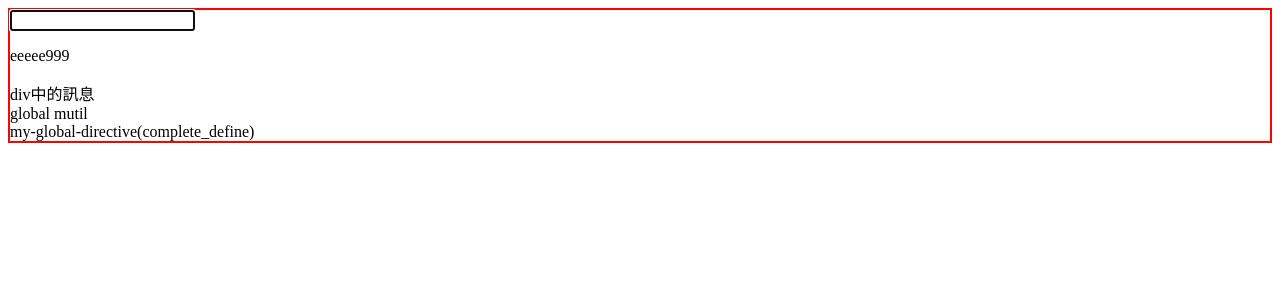
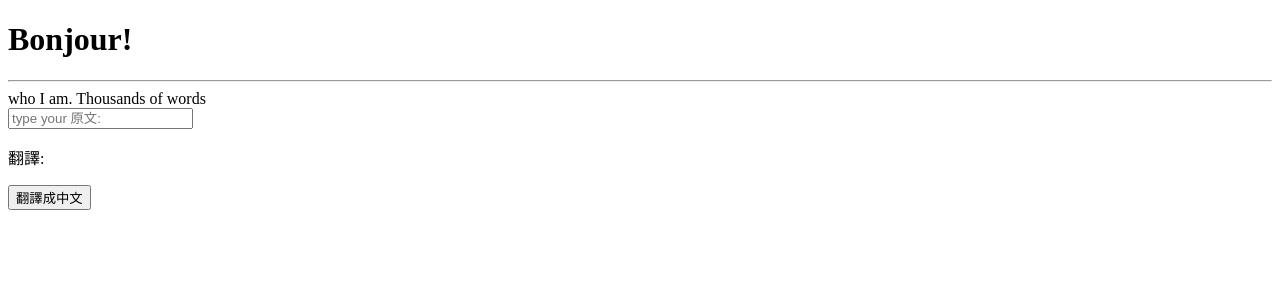
Before and after one commit to leo41271/Vue3-Official-Doc-Learn, a Vue app in the folder Vue3-Official-Doc-Learn/: page / in a window 1280 px wide. Shown: the top 300 px of the page. Built offline with nearby package versions, Linux system fonts and the light colour scheme.

Commit message:
26-Reusability-Plugins-comAPI : basicExample 、 additional practise google-translate-api串接) 、 一部分看筆記。

```diff
--- a/Vue3-Official-Doc-Learn/src/App.vue
+++ b/Vue3-Official-Doc-Learn/src/App.vue
@@ -1,5 +1,5 @@
 <script setup>
-import Directives from "@/pages/com-doc/reusability/App-custom-directives.vue"
+import Plugins from "@/pages/com-doc/reusability/App-plugins.vue"
 </script>
 <script>
 export default {
@@ -10,6 +10,6 @@ export default {
 }
 </script>
 <template>
-  <Directives />
+  <Plugins />
 </template>
 <style scoped></style>
--- a/Vue3-Official-Doc-Learn/src/main.js
+++ b/Vue3-Official-Doc-Learn/src/main.js
@@ -15,6 +15,16 @@ import gloalComponentC from "./components/op-doc/component-registration-docs/glo
 app.component("GlobalA", gloalComponentA)
     .component("GlobalB", gloalComponentB)
     .component("GlobalC", gloalComponentC);
+
+// plugins
+import i18nPlugin from "./plugins/i18n";// main.js
+app.use(i18nPlugin, {
+    greetings: { hello: "Bonjour!" },
+});
+import GoogleTranslatePlugin from './plugins/googleTranslate';
+import { googleKey } from "@/plugins/noPushToGitKey";
+// 使用 Google Translate 插件並傳入 API Key
+app.use(GoogleTranslatePlugin, { apiKey: googleKey });
 
 // directive
 app.directive("globalAdd-999", function (el, binding) {
--- /dev/null
+++ b/Vue3-Official-Doc-Learn/src/pages/com-doc/reusability/App-plugins.vue
@@ -0,0 +1,44 @@
+<script setup>
+import { inject } from 'vue'
+const i18n = inject('i18n')
+console.log(i18n)
+console.log(i18n.greetings.hello)
+
+import { ref, getCurrentInstance } from 'vue';
+const originalText = ref('');
+const translatedText = ref('');
+const translateInGoogle2 = inject('translateInGoogle');
+const translateText = async () => {
+    translatedText.value = await translateInGoogle2(originalText.value, 'zh-tw');
+};
+// 使用 getCurrentInstance 獲取全域方法
+// const { proxy } = getCurrentInstance();//Vue3Doc已找不到
+// const translateText = async () => {
+// translatedText.value = await proxy.$translateInGoogle(originalText.value, 'zh-tw');//此用法少用，詳見後面練習的會提到。
+// // $translateInGoogle is not defined，這是因為在 <script setup> 中，Vue 3 的 Composition API 無法直接訪問這些全域屬性。
+// // 透過 getCurrentInstance() 來訪問 Vue 實例，然後從 globalProperties 中取得全域方法
+// translatedText.value = await $translateInGoogle(originalText.value, 'zh-tw');//無法用
+// https://github.com/vuejs/core/discussions/6731#discussioncomment-3747064
+// };
+</script>
+<!-- <script>
+export default {
+    data() { return { originalText: '', translatedText: '', }; },
+    methods: {
+        async translateText() {
+            try {
+                // 假設 $translateInGoogle 是已經設置的全域方法
+                this.translatedText = await this.$translateInGoogle(this.originalText, 'zh-tw');
+            } catch (error) { console.error('Translation error:', error); }
+        },
+    },
+};
+</script> -->
+<template>
+    <h1>{{ $translate('greetings.hello') }}</h1>
+    <hr>
+    who I am. Thousands of words <br>
+    <input type="text" v-model="originalText" placeholder="type your 原文:"></input>
+    <p>翻譯: {{ translatedText }}</p>
+    <button @click="translateText">翻譯成中文</button><br>
+</template>
--- /dev/null
+++ b/Vue3-Official-Doc-Learn/src/plugins/googleTranslate.js
@@ -0,0 +1,52 @@
+// import { googleKey } from "./noPushToGitKey";//這也可用
+export default {
+    install: (app, options) => {
+        const apiKey = options.apiKey;
+        // 添加一個全域方法
+        const translateInGoogle = async (text, targetLanguage ='zh-tw') => {
+            const url = `https://translation.googleapis.com/language/translate/v2?key=${apiKey}`;
+            const requestBody = {
+                q: text,
+                target: targetLanguage,
+            };
+            try {
+                const response = await fetch(url, {
+                    method: 'POST',
+                    headers: { 'Content-Type': 'application/json', },
+                    body: JSON.stringify(requestBody),
+                });
+                if (!response.ok) { throw new Error('Network response was not ok'); }
+                const data = await response.json();
+                return data.data.translations[0].translatedText;
+            } catch (error) {
+                console.error('Translation error:', error);
+                return null;
+            }
+        };
+        // 提供方法
+        app.provide('translateInGoogle', translateInGoogle);
+
+        app.config.globalProperties.$translateInGoogle = translateInGoogle
+    }
+};
+// import axios from 'axios';
+// export default {
+//     install: (app, options) => {
+//         // options 可以包含 Google Translate API 的 API Key
+//         const apiKey = options.apiKey;
+//         // 添加一個全域方法
+//         app.config.globalProperties.$translate = async (text, targetLanguage) => {
+//             const url = `https://translation.googleapis.com/language/translate/v2?key=${apiKey}`;
+//             try {
+//                 const response = await axios.post(url, {
+//                     q: text,
+//                     target: targetLanguage,
+//                 });
+//                 return response.data.data.translations[0].translatedText;
+//             } catch (error) {
+//                 console.error('Translation error:', error);
+//                 return null;
+//             }
+//         };
+//     }
+// };
--- /dev/null
+++ b/Vue3-Official-Doc-Learn/src/plugins/i18n.js
@@ -0,0 +1,20 @@
+// import Example from '@/components/something.vue';
+// plugins/i18n.js
+export default {
+  install: (app, options) => {
+    app.provide("i18n", options); // 注意放置位子
+    // console.log(options);
+    // inject a globally available $translate() method
+    app.config.globalProperties.$translate = (key) => {
+      // retrieve a nested property in `options`// using `key` as the path
+      console.log("每當$translate 被調用 其內部都會運行一次");
+      return key.split(".").reduce((o, i) => {
+        if (o) return o[i];
+      }, options);
+
+      // app.component("example", Example);
+      // app.directive("console-show",(el,binding)=>{ ... });
+      // https://www.youtube.com/watch?v=ar1fJECxbyU
+    };
+  },
+};
--- /dev/null
+++ b/Vue3-Official-Doc-Learn/src/plugins/noPushToGitKey-Example.js
@@ -0,0 +1,4 @@
+const googleKey = "XXXXXXXXXXXXXXXXXXXXXXXXXXXXXXXXX"//Cloud Translation API金鑰
+export {
+    googleKey
+}
```
Also changed, not shown: 1 other file (tests, documents, lock files or other folders).
